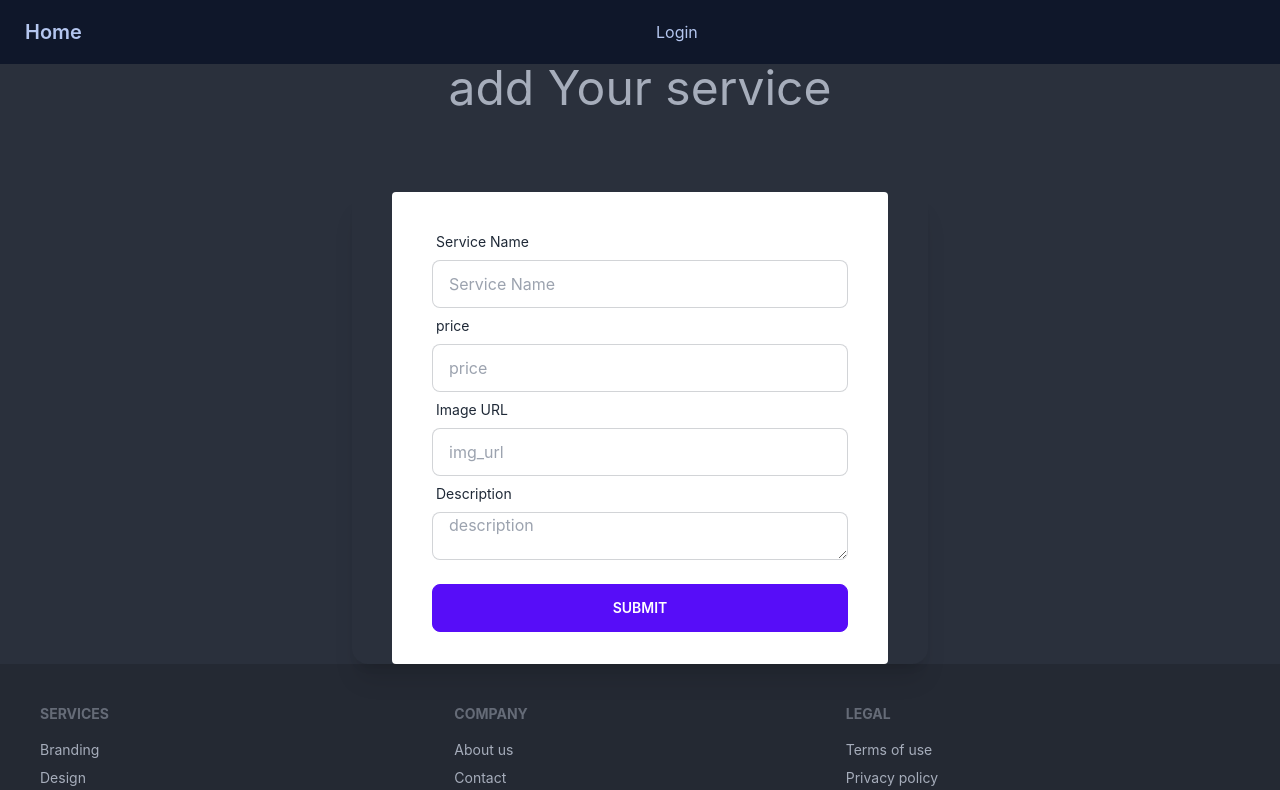
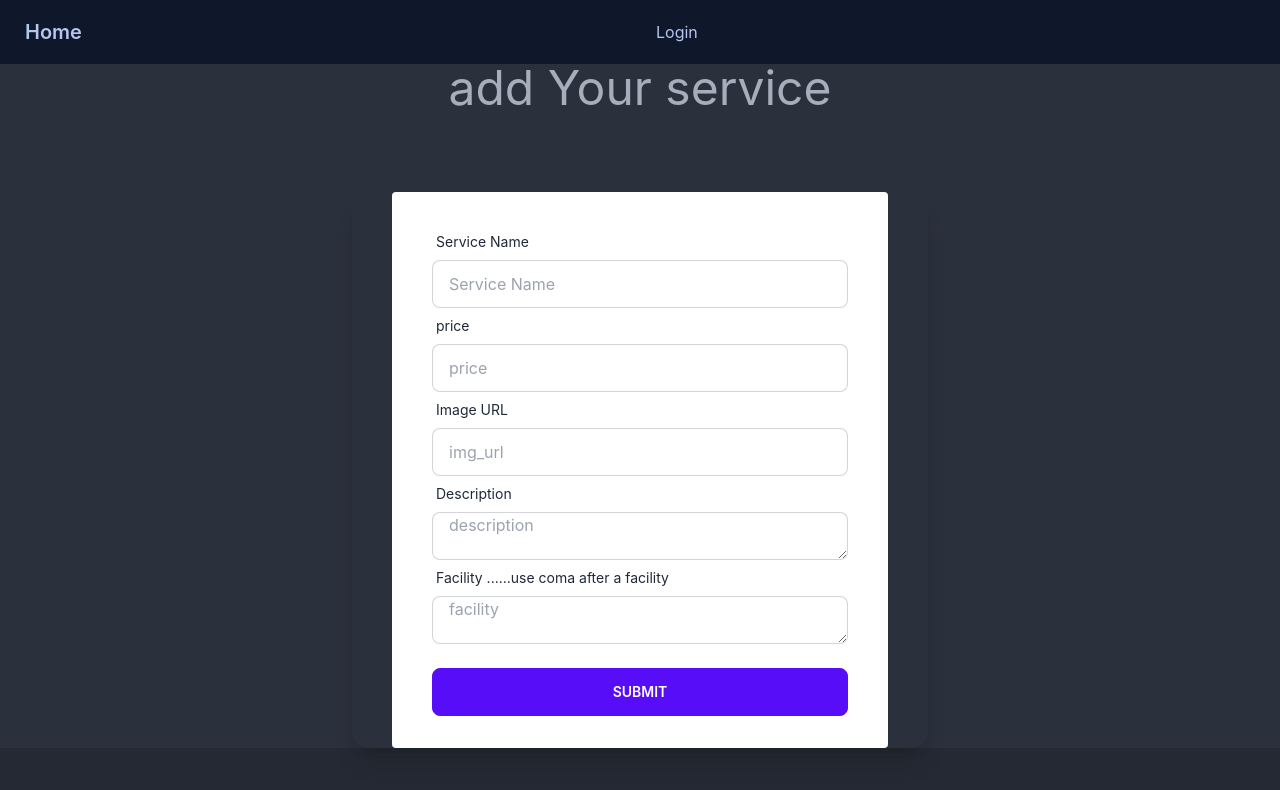
Before and after one commit to Ronnie038/marketing-expert-client, a React (Create React App) app: page /addService in a window 1280 px wide. Shown: the top 790 px of the page. Built offline with nearby package versions, Linux system fonts and the light colour scheme; no server answers.

Commit message:
service insert functionality added

```diff
--- a/src/pages/AddService/AddService.js
+++ b/src/pages/AddService/AddService.js
@@ -1,7 +1,38 @@
-import React from 'react';
+import React, { useState } from 'react';
 import { Link } from 'react-router-dom';
 
 const AddService = () => {
+	const [serviceInput, setServiceInput] = useState({});
+	const [error, setError] = useState('');
+	// console.log(error);
+	// console.log(serviceInput);
+
+	const handleBlur = (e) => {
+		const name = e.target.name;
+		setServiceInput({ ...serviceInput, [name]: e.target.value });
+	};
+
+	const handleSubmit = (e) => {
+		e.preventDefault();
+
+		const facilityIntoArray = serviceInput?.facility?.split(',');
+		serviceInput.facility = facilityIntoArray;
+		console.log(serviceInput);
+
+		fetch('http://localhost:5000/services', {
+			method: 'post',
+			headers: {
+				'content-type': 'application/json',
+			},
+			body: JSON.stringify(serviceInput),
+		})
+			.then((res) => res.json())
+			.then((data) => console.log(data))
+			.catch((err) => console.log(err));
+
+		// e.target.reset();
+	};
+
 	return (
 		<div>
 			<h3 className='text-5xl '>add Your service</h3>
@@ -9,16 +40,18 @@ const AddService = () => {
 			<div data-theme='dark '>
 				<div className='card card-side px-10 shadow-xl max-w-xl mx-auto mt-20'>
 					<div className='card-body px-10 rounded' data-theme='light'>
-						<form className=''>
+						<form onSubmit={handleSubmit} className=''>
 							<div className='form-control'>
 								<label className='label'>
 									<span className='label-text'>Service Name</span>
 								</label>
 								<input
+									onBlur={handleBlur}
 									type='text'
 									placeholder='Service Name'
 									className='input input-bordered'
-									name='service'
+									required
+									name='name'
 								/>
 							</div>
 							<div className='form-control'>
@@ -26,9 +59,11 @@ const AddService = () => {
 									<span className='label-text'>price</span>
 								</label>
 								<input
+									onBlur={handleBlur}
 									type='number'
 									placeholder='price'
 									className='input input-bordered'
+									required
 									name='price'
 								/>
 							</div>
@@ -37,10 +72,12 @@ const AddService = () => {
 									<span className='label-text'>Image URL</span>
 								</label>
 								<input
+									onBlur={handleBlur}
 									type='text'
 									placeholder='img_url'
 									className='input input-bordered'
-									name='image'
+									required
+									name='img_url'
 								/>
 							</div>
 
@@ -49,10 +86,27 @@ const AddService = () => {
 									<span className='label-text'>Description</span>
 								</label>
 								<textarea
+									onBlur={handleBlur}
 									type='text'
 									placeholder='description'
 									className='input input-bordered'
+									required
 									name='description'
+								/>
+							</div>
+							<div className='form-control'>
+								<label className='label'>
+									<span className='label-text'>
+										Facility ......use coma after a facility
+									</span>
+								</label>
+								<textarea
+									onBlur={handleBlur}
+									type='text'
+									placeholder='facility'
+									className='input input-bordered'
+									name='facility'
+									required
 								/>
 							</div>
 							<div className='form-control mt-6'>
--- a/src/pages/MyReviews/MySingleReview.js
+++ b/src/pages/MyReviews/MySingleReview.js
@@ -49,6 +49,7 @@ const MySingleReview = ({ data, index }) => {
 					const remainingReview = myReviews.filter((data) => data._id !== _id);
 
 					setMyReviews(remainingReview);
+					setReviewUpdate((prev) => !prev);
 				}
 				return res.json();
 			})
```
